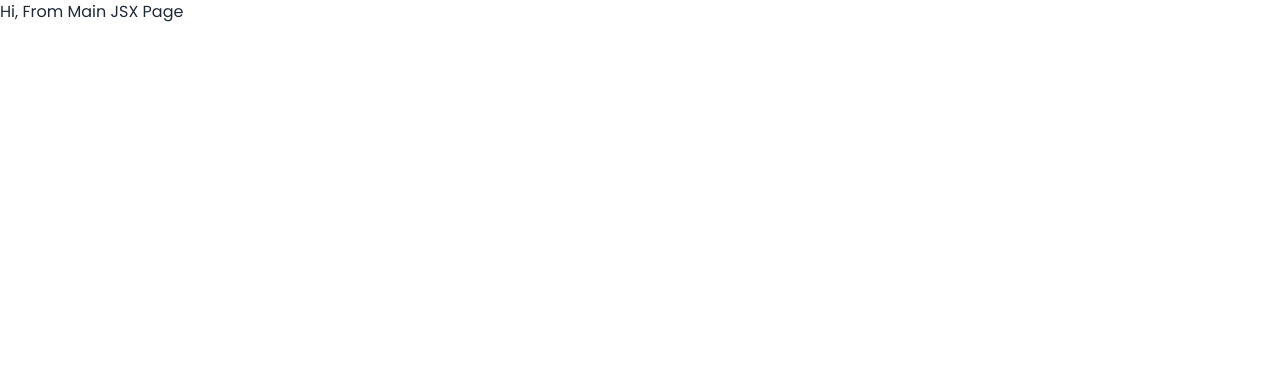
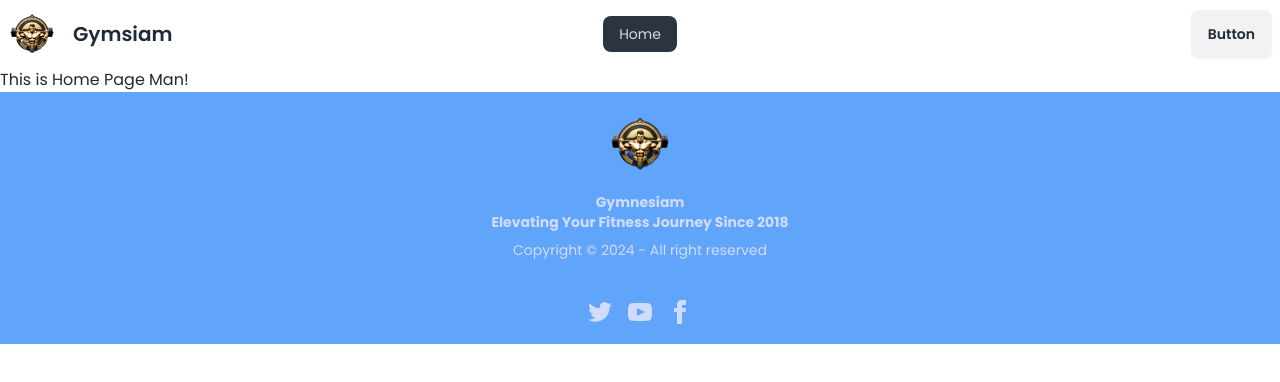
Before and after one commit to Sha-hed/GymExpress-Client, a React (Vite) app: page / in a window 1280 px wide. Shown: the top 382 px of the page. Built offline with nearby package versions, Linux system fonts and the light colour scheme.

Commit message:
Navbar Added

```diff
--- a/index.html
+++ b/index.html
@@ -1,5 +1,5 @@
 <!doctype html>
-<html lang="en">
+<html lang="en" data-theme="light">
   <head>
     <meta charset="UTF-8" />
     <link rel="icon" type="image/svg+xml" href="/Logo.png" />
--- a/src/Layout/Main.jsx
+++ b/src/Layout/Main.jsx
@@ -1,8 +1,13 @@
+import { Outlet } from "react-router-dom";
+import Navbar from "../Shared/Navbar/Navbar";
+import Footer from "../Shared/Footer/Footer";
 
 const Main = () => {
     return (
         <div>
-            <h1>Hi, From Main JSX Page</h1>
+            <Navbar></Navbar>
+            <Outlet></Outlet>
+            <Footer></Footer>
         </div>
     );
 };
--- /dev/null
+++ b/src/Pages/Home/Home/Home.jsx
@@ -0,0 +1,11 @@
+
+
+const Home = () => {
+    return (
+        <div>
+            <h1>This is Home Page Man!</h1>
+        </div>
+    );
+};
+
+export default Home;
--- a/src/Route/Route.jsx
+++ b/src/Route/Route.jsx
@@ -1,10 +1,15 @@
 import { createBrowserRouter } from "react-router-dom";
 import Main from "../Layout/Main";
+import Home from "../Pages/Home/Home/Home";
 export const router = createBrowserRouter([
     {
         path: "/",
         element: <Main></Main>,
         children:[
+          {
+            path: '/',
+            element:<Home></Home>
+          }
 
         ]
     },
--- /dev/null
+++ b/src/Shared/Footer/Footer.jsx
@@ -0,0 +1,35 @@
+
+
+const Footer = () => {
+    return (
+        <div>
+            <footer className="footer footer-center p-5 bg-blue-400 text-primary-content">
+                <aside>
+                    <div className="avatar">
+                        <div className="w-16 rounded-full">
+                            <img src='../../../public/Logo.png' alt="" />
+                        </div>
+                    </div>
+                    <div>
+
+                    </div>
+
+                    <p className="font-bold">
+                        Gymnesiam <br />Elevating Your Fitness Journey Since 2018
+                    </p>
+                    <p>Copyright © 2024 - All right reserved</p>
+                </aside>
+                <nav>
+                    <div className="grid grid-flow-col gap-4">
+                        <a><svg xmlns="http://www.w3.org/2000/svg" width="24" height="24" viewBox="0 0 24 24" className="fill-current"><path d="M24 4.557c-.883.392-1.832.656-2.828.775 1.017-.609 1.798-1.574 2.165-2.724-.951.564-2.005.974-3.127 1.195-.897-.957-2.178-1.555-3.594-1.555-3.179 0-5.515 2.966-4.797 6.045-4.091-.205-7.719-2.165-10.148-5.144-1.29 2.213-.669 5.108 1.523 6.574-.806-.026-1.566-.247-2.229-.616-.054 2.281 1.581 4.415 3.949 4.89-.693.188-1.452.232-2.224.084.626 1.956 2.444 3.379 4.6 3.419-2.07 1.623-4.678 2.348-7.29 2.04 2.179 1.397 4.768 2.212 7.548 2.212 9.142 0 14.307-7.721 13.995-14.646.962-.695 1.797-1.562 2.457-2.549z"></path></svg></a>
+                        <a><svg xmlns="http://www.w3.org/2000/svg" width="24" height="24" viewBox="0 0 24 24" className="fill-current"><path d="M19.615 3.184c-3.604-.246-11.631-.245-15.23 0-3.897.266-4.356 2.62-4.385 8.816.029 6.185.484 8.549 4.385 8.816 3.6.245 11.626.246 15.23 0 3.897-.266 4.356-2.62 4.385-8.816-.029-6.185-.484-8.549-4.385-8.816zm-10.615 12.816v-8l8 3.993-8 4.007z"></path></svg></a>
+                        <a><svg xmlns="http://www.w3.org/2000/svg" width="24" height="24" viewBox="0 0 24 24" className="fill-current"><path d="M9 8h-3v4h3v12h5v-12h3.642l.358-4h-4v-1.667c0-.955.192-1.333 1.115-1.333h2.885v-5h-3.808c-3.596 0-5.192 1.583-5.192 4.615v3.385z"></path></svg></a>
+                    </div>
+                </nav>
+            </footer>
+
+        </div>
+    );
+};
+
+export default Footer;
--- /dev/null
+++ b/src/Shared/Navbar/Navbar.jsx
@@ -0,0 +1,43 @@
+import { NavLink } from "react-router-dom";
+
+
+const Navbar = () => {
+
+    const links = <>
+        <li><NavLink to='/'>Home</NavLink></li>
+    </>
+
+    return (
+        <div>
+            <div className="navbar bg-base-100">
+                <div className="navbar-start">
+                    <div className="dropdown">
+                        <div tabIndex={0} role="button" className="btn btn-ghost lg:hidden">
+                            <svg xmlns="http://www.w3.org/2000/svg" className="h-5 w-5" fill="none" viewBox="0 0 24 24" stroke="currentColor"><path strokeLinecap="round" strokeLinejoin="round" strokeWidth="2" d="M4 6h16M4 12h8m-8 6h16" /></svg>
+                        </div>
+                        <ul tabIndex={0} className="menu menu-sm dropdown-content mt-3 z-[1] p-2 shadow bg-base-100 rounded-box w-52">
+                            {links}
+                        </ul>
+                    </div>
+                    <div className="avatar">
+                        <div className="w-12 rounded-full">
+                            <img src='../../../public/Logo.png' alt="" />
+                        </div>
+                    </div>
+                    <a className="btn btn-ghost text-xl">Gymsiam</a>
+                </div>
+                <div className="navbar-center hidden lg:flex">
+                    <ul className="menu menu-horizontal px-1">
+                        {links}
+                    </ul>
+                </div>
+                <div className="navbar-end">
+                    <a className="btn">Button</a>
+                </div>
+            </div>
+
+        </div>
+    );
+};
+
+export default Navbar;
```
